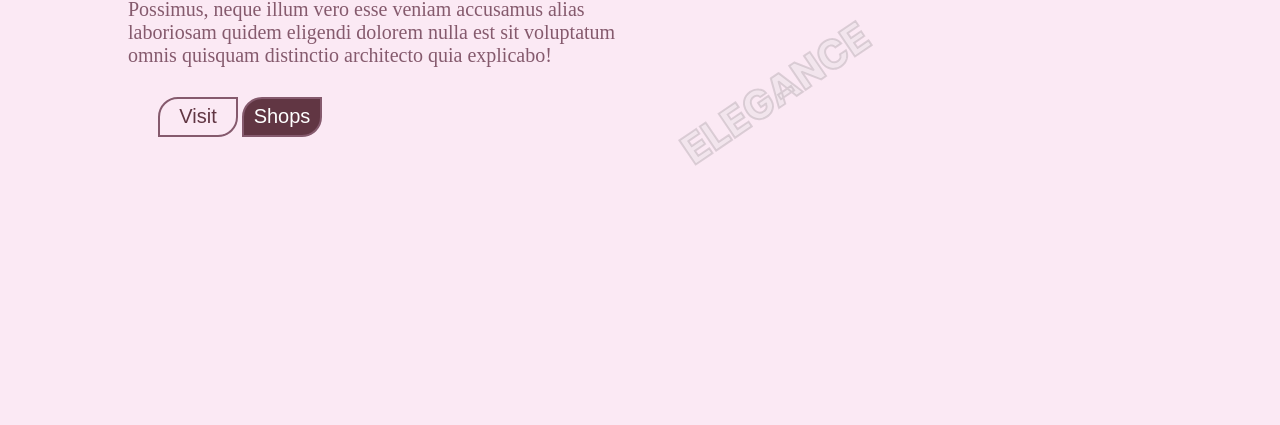
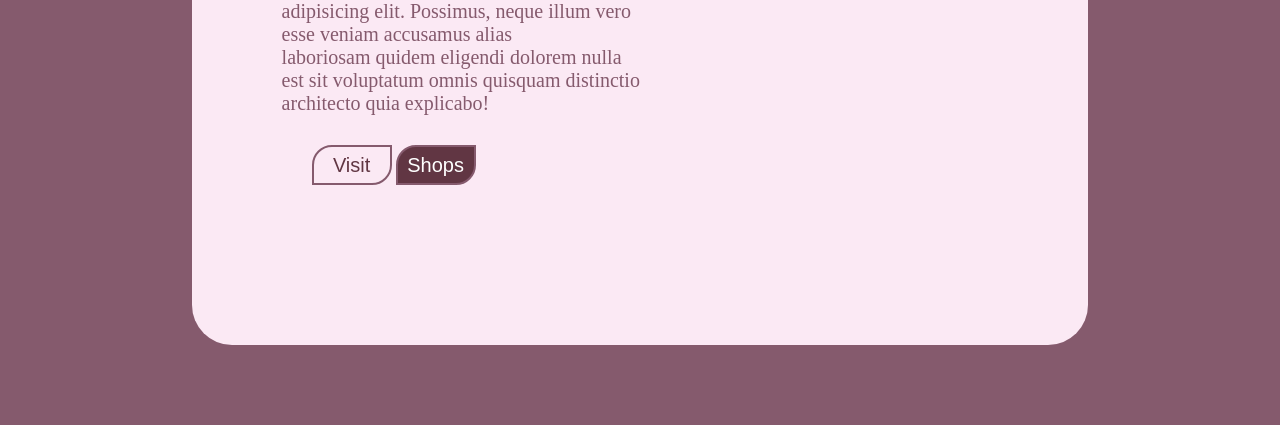
Before and after one commit to SheeTabz/CLADS-E-SHOPPING, a plain HTML site: page index.html in a window 1280 px wide. Shown: the part 375-800 px from the top of the page. Drawn offline with Linux system fonts and the light colour scheme; a web font is replaced by a local one.

Commit message:
Adding margin

```diff
--- a/assets/css/index.css
+++ b/assets/css/index.css
@@ -1,10 +1,15 @@
+html{
+    background-color: #855A6D;
+}
 *{
     margin:0;
     padding:0;
     box-sizing: border-box;
 }
 body{
-
+   border-radius: 40px;
+width: 70%;
+margin: auto;
     background:#FBE9F4 ;
     font-family: 'Poppins', sans-serif;
 font-family: 'Satisfy', cursive;
```
